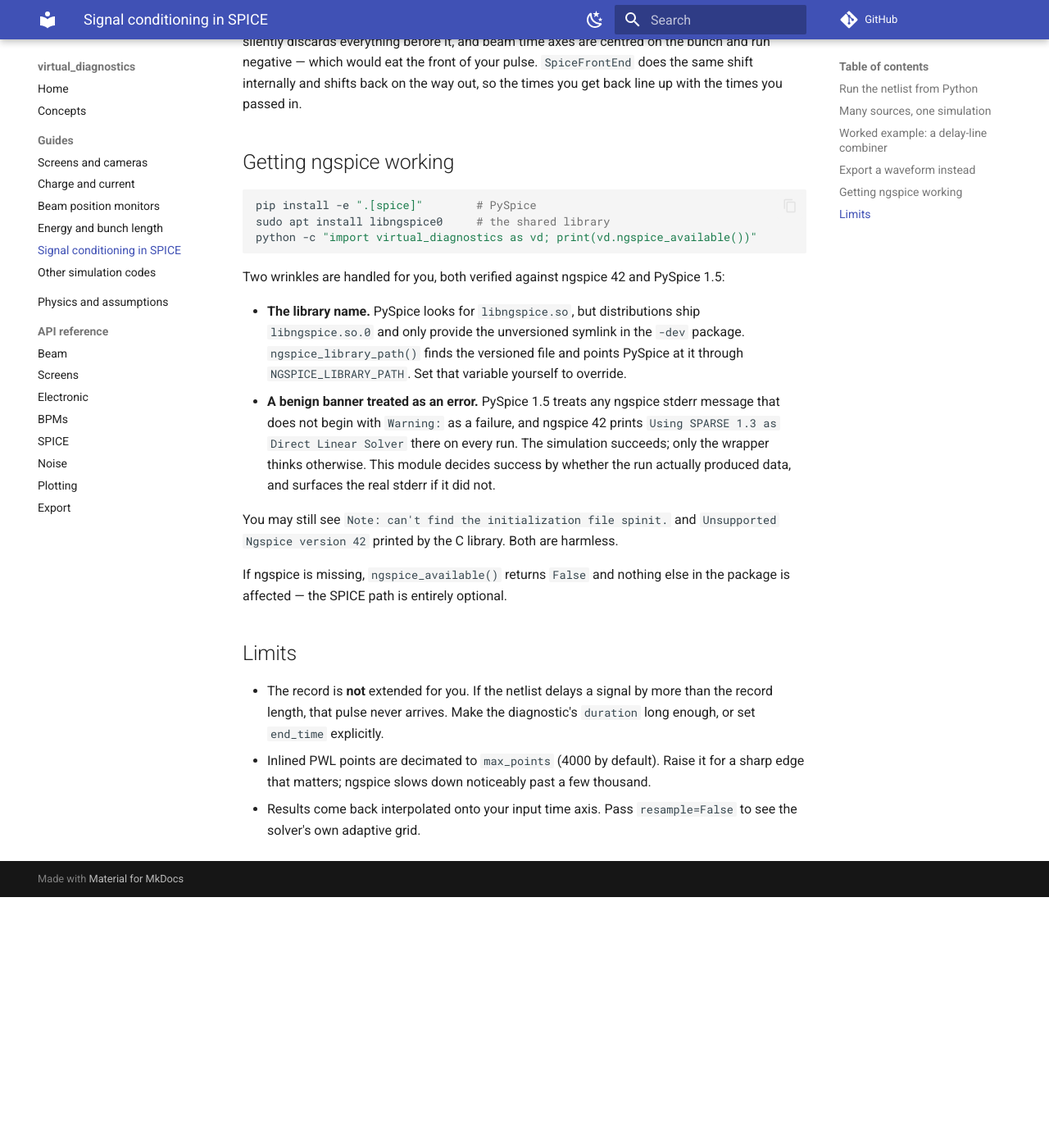
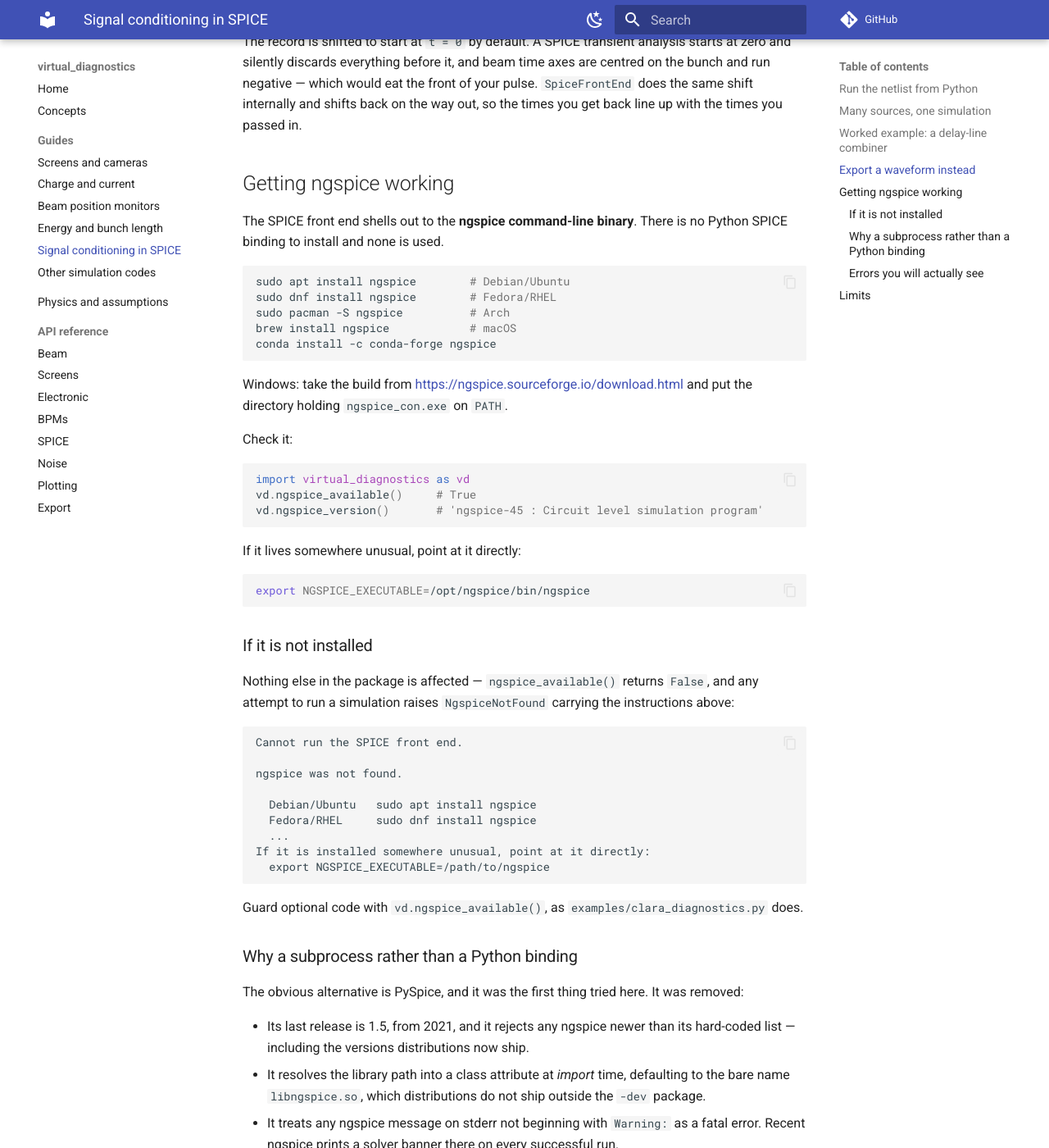
Before and after one commit to stormmathisen/virtual_diagnostics, an MkDocs documentation site: the page built from docs/guides/spice.md, in a window 1280 px wide and 1400 px high, scrolled down 3166 px. Shown: the whole window at 82% size. Built offline with MkDocs 1.6.1 and Material for MkDocs 9.7.7, drawn with Linux system fonts in a browser that asks for light colours; comment, search, counter and statistics services are not loaded; before the commit the page ends 4260 px from its top, so only the background shows below that; some of the changed text lies outside the part shown.

Commit message:
Replace PySpice with the ngspice binary as a subprocess
PySpice was the least reliable dependency in the package. Its last release
is 1.5 (2021); it rejects ngspice versions newer than a hard-coded list,
including what distributions now ship; it resolves the library path into a
class attribute at import time, defaulting to a bare "libngspice.so" that
only the -dev package provides; and it treats any ngspice stderr line not
beginning with "Warning:" as fatal, which recent ngspice emits on every
successful run. The shared library is also process-global, so an ngspice
abort takes the Python session down with it.

SpiceFrontEnd now runs the ngspice command-line binary as a subprocess and
parses its rawfile. ngspice itself is actively released, the subprocess is
isolated, runs parallelise, and the only thing to install is a system
package. Netlists remain the description of post-processing.

- read_rawfile parses ngspice rawfiles, binary or ASCII, real or complex.
  Validated against real ngspice 42 output committed as test fixtures.
- ngspice_executable honours NGSPICE_EXECUTABLE, then PATH, then the usual
  install locations; ngspice_version reports what was found.
- Missing binary raises NgspiceNotFound carrying per-platform installation
  instructions; ngspice_available stays False and nothing else is affected.
- NgspiceError carries ngspice's own log, with timeout handling.
- simulate() runs an arbitrary netlist and returns every rawfile vector, so
  .ac and .dc analyses are available without new code.
- Tests split by dependency: parser, netlist construction, discovery and the
  not-installed/failed/timeout paths use fixtures and fake binaries and need
  nothing installed; only the physics end-to-end tests require ngspice.
- PySpice removed from pyproject entirely; there is no Python SPICE binding.

123 tests pass with ngspice 42, none skipped; docs build clean under
--strict. The delay-line combiner reproduces the previous results: fitted
sensitivity 14.811 mm per unit difference-over-sum against a geometric
b/sqrt(2) = 14.142 mm.

Co-Authored-By: Claude Opus 5 <noreply@anthropic.com>
Claude-Session: https://claude.ai/code/session_015YqQUUpMQG88xZ3JXJRcWn

````diff
--- a/docs/guides/spice.md
+++ b/docs/guides/spice.md
@@ -6,8 +6,9 @@ limiters — lives in a SPICE netlist, where you have already designed it.
 [`SpiceFrontEnd`](../api/spice.md) drives that netlist with the diagnostic's signals and
 hands back the conditioned result.
 
-There are two ways to get a signal into SPICE, and you want the first one unless you have
-a reason not to.
+This runs the ngspice binary as a subprocess and reads its rawfile — see
+[Getting ngspice working](#getting-ngspice-working). There are two ways to get a signal
+in, and you want the first one unless you have a reason not to.
 
 ## Run the netlist from Python
 
@@ -142,29 +143,89 @@ up with the times you passed in.
 
 ## Getting ngspice working
 
+The SPICE front end shells out to the **ngspice command-line binary**. There is no
+Python SPICE binding to install and none is used.
+
 ```bash
-pip install -e ".[spice]"        # PySpice
-sudo apt install libngspice0     # the shared library
-python -c "import virtual_diagnostics as vd; print(vd.ngspice_available())"
+sudo apt install ngspice        # Debian/Ubuntu
+sudo dnf install ngspice        # Fedora/RHEL
+sudo pacman -S ngspice          # Arch
+brew install ngspice            # macOS
+conda install -c conda-forge ngspice
 ```
 
-Two wrinkles are handled for you, both verified against ngspice 42 and PySpice 1.5:
+Windows: take the build from <https://ngspice.sourceforge.io/download.html> and put the
+directory holding `ngspice_con.exe` on `PATH`.
 
-- **The library name.** PySpice looks for `libngspice.so`, but distributions ship
-  `libngspice.so.0` and only provide the unversioned symlink in the `-dev` package.
-  `ngspice_library_path()` finds the versioned file and points PySpice at it through
-  `NGSPICE_LIBRARY_PATH`. Set that variable yourself to override.
-- **A benign banner treated as an error.** PySpice 1.5 treats any ngspice stderr message
-  that does not begin with `Warning:` as a failure, and ngspice 42 prints
-  `Using SPARSE 1.3 as Direct Linear Solver` there on every run. The simulation
-  succeeds; only the wrapper thinks otherwise. This module decides success by whether the
-  run actually produced data, and surfaces the real stderr if it did not.
+Check it:
 
-You may still see `Note: can't find the initialization file spinit.` and
-`Unsupported Ngspice version 42` printed by the C library. Both are harmless.
+```python
+import virtual_diagnostics as vd
+vd.ngspice_available()     # True
+vd.ngspice_version()       # 'ngspice-45 : Circuit level simulation program'
+```
 
-If ngspice is missing, `ngspice_available()` returns `False` and nothing else in the
-package is affected — the SPICE path is entirely optional.
+If it lives somewhere unusual, point at it directly:
+
+```bash
+export NGSPICE_EXECUTABLE=/opt/ngspice/bin/ngspice
+```
+
+### If it is not installed
+
+Nothing else in the package is affected — `ngspice_available()` returns `False`, and any
+attempt to run a simulation raises `NgspiceNotFound` carrying the instructions above:
+
+```text
+Cannot run the SPICE front end.
+
+ngspice was not found.
+
+  Debian/Ubuntu   sudo apt install ngspice
+  Fedora/RHEL     sudo dnf install ngspice
+  ...
+If it is installed somewhere unusual, point at it directly:
+  export NGSPICE_EXECUTABLE=/path/to/ngspice
+```
+
+Guard optional code with `vd.ngspice_available()`, as `examples/clara_diagnostics.py`
+does.
+
+### Why a subprocess rather than a Python binding
+
+The obvious alternative is PySpice, and it was the first thing tried here. It was
+removed:
+
+- Its last release is 1.5, from 2021, and it rejects any ngspice newer than its
+  hard-coded list — including the versions distributions now ship.
+- It resolves the library path into a class attribute at *import* time, defaulting to the
+  bare name `libngspice.so`, which distributions do not ship outside the `-dev` package.
+- It treats any ngspice message on stderr not beginning with `Warning:` as a fatal error.
+  Recent ngspice prints a solver banner there on every successful run.
+- The shared library is process-global: a circuit that makes ngspice abort takes the
+  Python session with it.
+
+Running the binary avoids all of it. ngspice itself is actively released, the subprocess
+is isolated, several runs parallelise across cores with nothing shared, and the only
+thing to install is a normal system package.
+
+### Errors you will actually see
+
+`NgspiceError` carries ngspice's own log, so a bad netlist reports itself:
+
+```python
+try:
+    front_end.run(t, v)
+except vd.NgspiceError as error:
+    print(error)      # includes the exit code and ngspice's stdout/stderr
+```
+
+`build(t, signals)` returns exactly the netlist that gets handed to ngspice — start
+there. `simulate(netlist)` runs a complete netlist you wrote yourself and returns every
+vector in the rawfile, which is the hook for an `.ac` sweep or a `.dc` scan.
+
+`read_rawfile(path)` parses an ngspice rawfile on its own, binary or ASCII, real or
+complex.
 
 ## Limits
 
--- a/pyproject.toml
+++ b/pyproject.toml
@@ -20,7 +20,6 @@ dependencies = ["numpy>=1.24", "scipy>=1.10", "matplotlib>=3.7"]
 
 [project.optional-dependencies]
 cheetah = ["cheetah-accelerator>=0.7"]
-spice = ["PySpice>=1.5"]
 hdf5 = ["h5py>=3.8"]
 docs = [
     "mkdocs>=1.6",
@@ -28,7 +27,9 @@ docs = [
     "mkdocstrings[python]>=0.25",
 ]
 dev = ["pytest>=7.4"]
-all = ["virtual-diagnostics[cheetah,spice,hdf5,docs,dev]"]
+# The SPICE front end needs the ngspice *binary*, not a Python package:
+#   apt install ngspice   /   brew install ngspice
+all = ["virtual-diagnostics[cheetah,hdf5,docs,dev]"]
 
 [project.urls]
 Documentation = "https://github.com/stormmathisen/virtual_diagnostics"
````
Also changed, not shown: README.md (+5 -4 lines), docs/index.md (+27 -21 lines), virtual_diagnostics/__init__.py (+14 -1 lines), docs/images/bpm_electrodes.png, docs/images/ctr_scan.png, docs/images/current_monitors.png, docs/images/delay_line.png, docs/images/screen.png, docs/images/spectrometer_tds.png, 4 other files.
